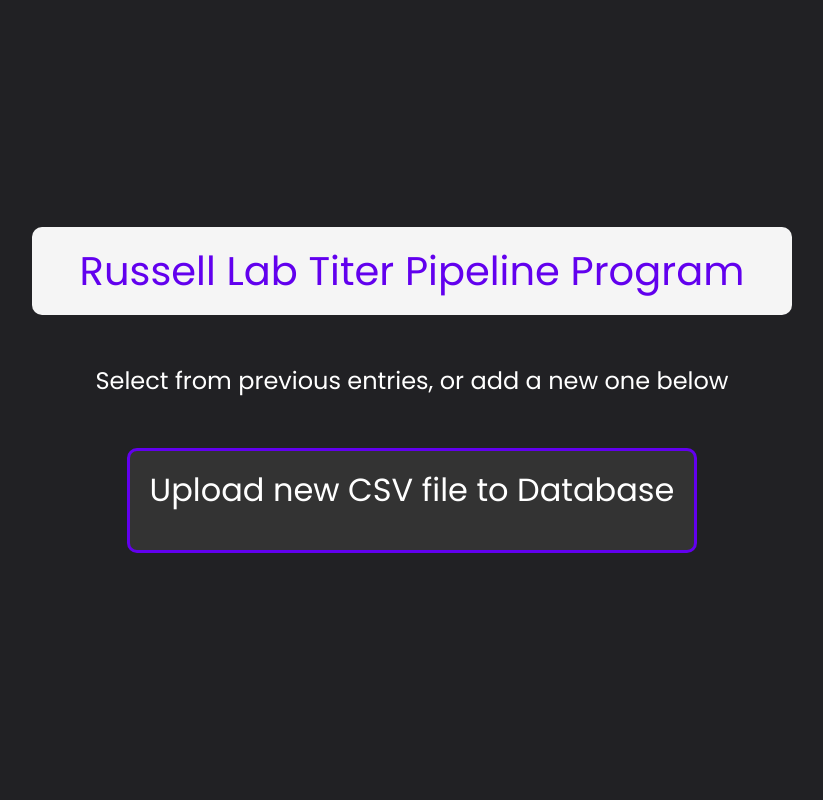
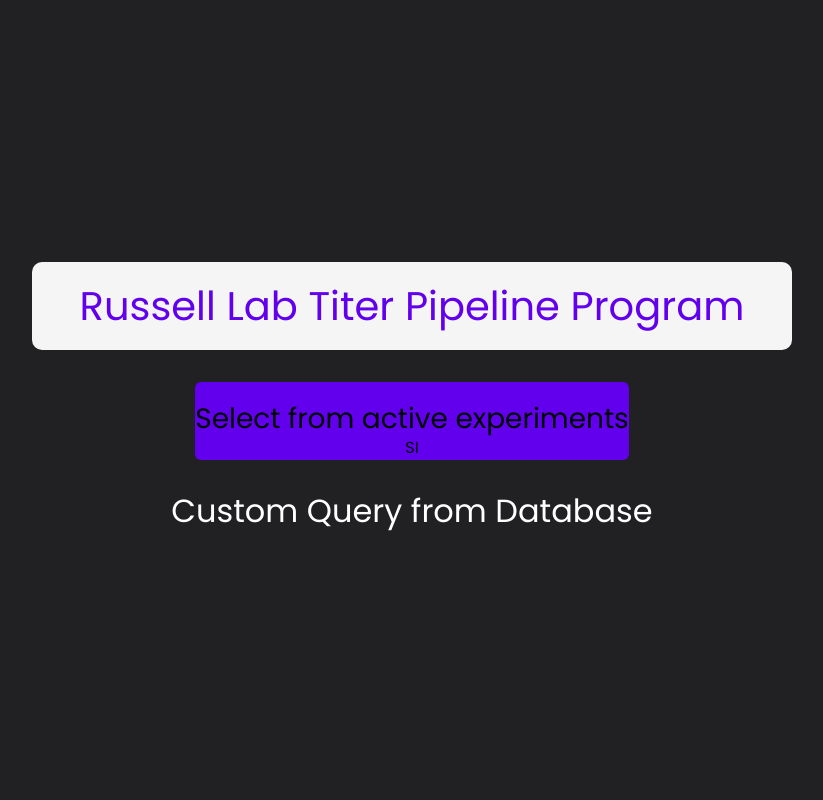
Before and after one commit to lukesylvester99/titerDjango, a Django app: page / in a window 1280 px wide. Shown: the whole page, without its empty margins (238-1061 px from the left). Run offline with Django 5.2, Linux system fonts and the light colour scheme; data comes from the database, SQL or seed files in the repository; some libraries are stand-ins or nearby versions.

Commit message:
cleaned up CSS file, added some stuff to home.html

```diff
--- a/titerpipeline/main/management/commands/import_json.py
+++ b/titerpipeline/main/management/commands/import_json.py
@@ -8,18 +8,17 @@ from datetime import datetime
 class Command(BaseCommand):
     def handle(self, *args, **kwargs):
         # Determine the correct path to the JSON file
-        base_dir = os.path.dirname(os.path.abspath(__file__))  # Directory of the current script
+        base_dir = os.path.dirname(os.path.abspath(__file__))  # was having trouble with the path to the json file so I used this instead of a direct path
         json_file_path = os.path.join(base_dir, 'cleaned_migration.json')
 
         # Load JSON data from file
         with open(json_file_path, 'r') as file:
             data = json.load(file)
 
+        #filter json obj to get the fields I want/need
         for item in data:
-            #filter json obj to get the fields I want/need
             experiment_name = item.get('Experiment ID')
             sample_id = item.get('Sample ID')
-
 
             created_date_str = item.get('Date Collected')
 
--- a/titerpipeline/main/templates/home.html
+++ b/titerpipeline/main/templates/home.html
@@ -7,14 +7,23 @@
             <h1 id="welcome_message">Russell Lab Titer Pipeline Program</h1>
         </div>
 
-        <h4 id="welcome_message2">Select from previous entries, or add a new one below</h4>
+        <div class="experiments">
+
+            <h3 id="welcome_message2">Select from active experiments</h4>
+                <div class="experiments_listed">
+                    {% for experiment in experiments %}
+                        <a>{{ experiment }}</a>
+                    {% endfor %}
+                </div>
+
+        </div>
 
 
 
 
-        <!--wtform to handle CSV upload from titer pipeline to db-->
+        <!--connects to db and allows user to build a custom filter-->
         <div class="upload_csv">
-            <h2 id="upload_csv_message">Upload new CSV file to Database</h2>
+            <h2 id="upload_csv_message">Custom Query from Database</h2>
 
 
         </div>
--- a/titerpipeline/main/views.py
+++ b/titerpipeline/main/views.py
@@ -1,9 +1,15 @@
 from django.shortcuts import render
 from django.http import HttpResponse
+from main.models import Experiment
 
 # Create your views here.
 def home(request):
-    return render(request, "home.html")
+    experiments_dict = Experiment.objects.values('name') #fetching data from Experiments model, returns dict
+
+    #sorted list of experiments. Stores just the exp name, rather than the dict format
+    experiments_value = [exp['name'] for exp in experiments_dict]
+
+    return render(request, "home.html", {"experiments":experiments_value})
 
 def v1(response):
     return HttpResponse("This is V1")
--- a/titerpipeline/static/style.css
+++ b/titerpipeline/static/style.css
@@ -10,8 +10,11 @@ body {
     box-sizing: border-box;
 }
 
+
+/* */
 /* setting style for Home Page */
-.welcome{
+/* */
+.welcome{ /* div for whole home page */
     display:flex;
     flex-direction: column;
     align-items: center;
@@ -24,7 +27,7 @@ body {
     padding: 20px;
 }
 
-.welcome_message_background {
+.welcome_message_background { /* div for header*/
     width: 100%;
     background-color: #F5F5F5;
     border: none;
@@ -36,28 +39,25 @@ body {
     box-sizing: border-box;
 }
 
-#welcome_message {
+#welcome_message { /* header message*/
     margin: 0;
     color: #6200EE;
     font-size: 2.5em;
     text-align: center;
 }
 
+.experiments { /* div for experiments form*/
+    border: none;
+    border-radius: 6px;
+    background-color: #6200EE;
+    color: black;
+}
 
-#welcome_message2{
+#welcome_message2{ /* subheader in experiments form*/
     margin-top: 20px;
     margin-bottom: 0px;
 }
 
-.select_runs_form{
-    display: flex;
-    flex-direction: row;
-}
-
-.form_submit{
-    align-self: flex-end;
-    margin-left: 20px;
-}
 
 #submit_btn{
     padding: 0.5em 1em;
@@ -75,175 +75,3 @@ body {
     background-color: #5300d2;
     transform: scale(1.05);
 }
-
-.runs{
-    width: 700px;
-    border-radius: 20px;
-    border: 3px solid #6200EE;
-    background: #F5F5F5;
-    border-radius: 7px;
-    outline: none;
-    left: 50px;
-    overflow: hidden;
-    max-height: 400px;
-    overflow-y: scroll;
-    align-self: center;
-    margin-top: 0;
-    margin-left: 40px;
-}
-
-
-
-.runs_list{
-    padding: 0;
-    padding-left: 10px;
-    margin: 0;
-}
-
-
-.runs_list .item {
-    height: 50px;
-    list-style: none;
-    cursor: pointer;
-    color: #6200EE;
-    transition: 0.3s;
-    padding: 0 15px;
-    margin-top: 5px;
-    margin-bottom: 5px;
-    border-radius: 10px;
-    justify-content: space-between;
-    font-weight: bold;
-    text-align: left;
-    display: flex;
-    align-items: center;
-
-}
-
-
-.runs_list .item:hover{
-    background-color: #6200EE;
-    color:white;
-    transform: scale(1.02);
-}
-
-.upload_csv{
-    text-align: center;
-    background-color: #333;
-    padding: 20px;
-    border-radius: 10px;
-    margin-top: 20px;
-    border: 3px solid #6200EE;
-    margin-bottom: 20px;
-}
-
-#upload_csv_message{
-    margin-bottom: 20px;
-    margin-top: 0;
-}
-
-/* Styling the CSV upload form*/
-.form-container {
-    display: flex;
-    justify-content: center;
-    align-items: center;
-    gap: 1em;
-    margin: 1em 0;
-}
-
-.file-input {
-    display: none; /* Hide the default file input btn bc it looks ugly */
-}
-
-/* Style the custom "Choose File" button rather than the default one */
-.custom-file-upload {
-    padding: 0.5em 1em;
-    border: none;
-    border-radius: 6px;
-    background-color: #6200EE;
-    color: white;
-    font-size: 1em;
-    cursor: pointer;
-    transition: background-color 0.3s, transform 0.2s;
-    display: inline-block; /* Inline block to avoid full-width appearance */
-    margin-bottom: 0;
-}
-
-#file-name{
-    margin-right: 35px;
-    margin-left: 8px;
-}
-
-.custom-file-upload:hover {
-    background-color: #5300d2;
-    transform: scale(1.05);
-}
-
-.submit-button {
-    padding: .5em 1.5em;
-    border: none;
-    border-radius: 6px;
-    background-color: #6200EE;
-    color: white;
-    font-size: 1em;
-    cursor: pointer;
-    transition: background-color 0.3s, transform 0.2s;
-    margin-top: 1em;
-}
-
-.submit-button:hover {
-    background-color: #5300d2;
-    transform: scale(1.05);
-}
-
-/* styling for open_run page */
-.percent_mapped{
-    display:flex;
-    flex-direction: column;
-    align-items: center;
-    justify-content: center;
-    gap: 2rem;
-    text-align: center;
-    margin: auto;
-    padding: 25px;
-}
-
-.metadata{
-    display:flex;
-    flex-direction: column;
-    align-items: center;
-    justify-content: center;
-    gap: 2rem;
-    text-align: center;
-    margin: auto;
-    padding: 35px;
-}
-
-table {
-    width: 80%;
-    margin: 30px auto;
-    border-collapse: collapse;
-    background-color: #ECF2FF;
-    border-radius: 10px;
-    overflow: hidden;
-    box-shadow: 0 4px 8px rgba(0, 0, 0, 0.1);
-}
-
-table thead th {
-    background-color: #6200EE;
-    color: white;
-    padding: 15px;
-    text-align: left;
-    font-weight: bold;
-    font-size: 1.1em;
-}
-
-table tbody td {
-    padding: 12px;
-    border-bottom: 1px solid #ddd;
-    color: #333;
-    font-size: 1em;
-}
-
-table tbody tr:nth-child(even) {
-    background-color: #f5f5f5;
-}
```
